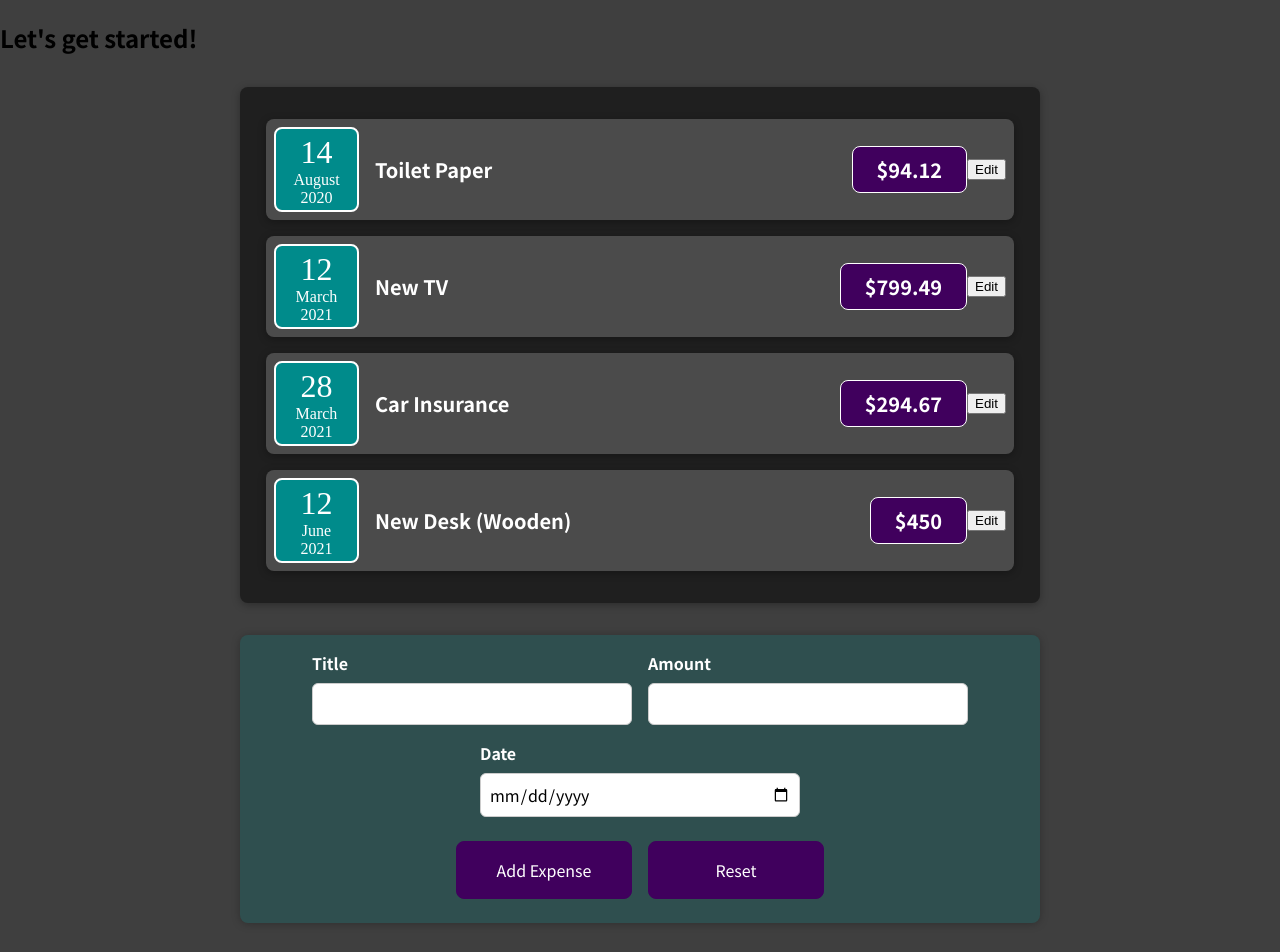
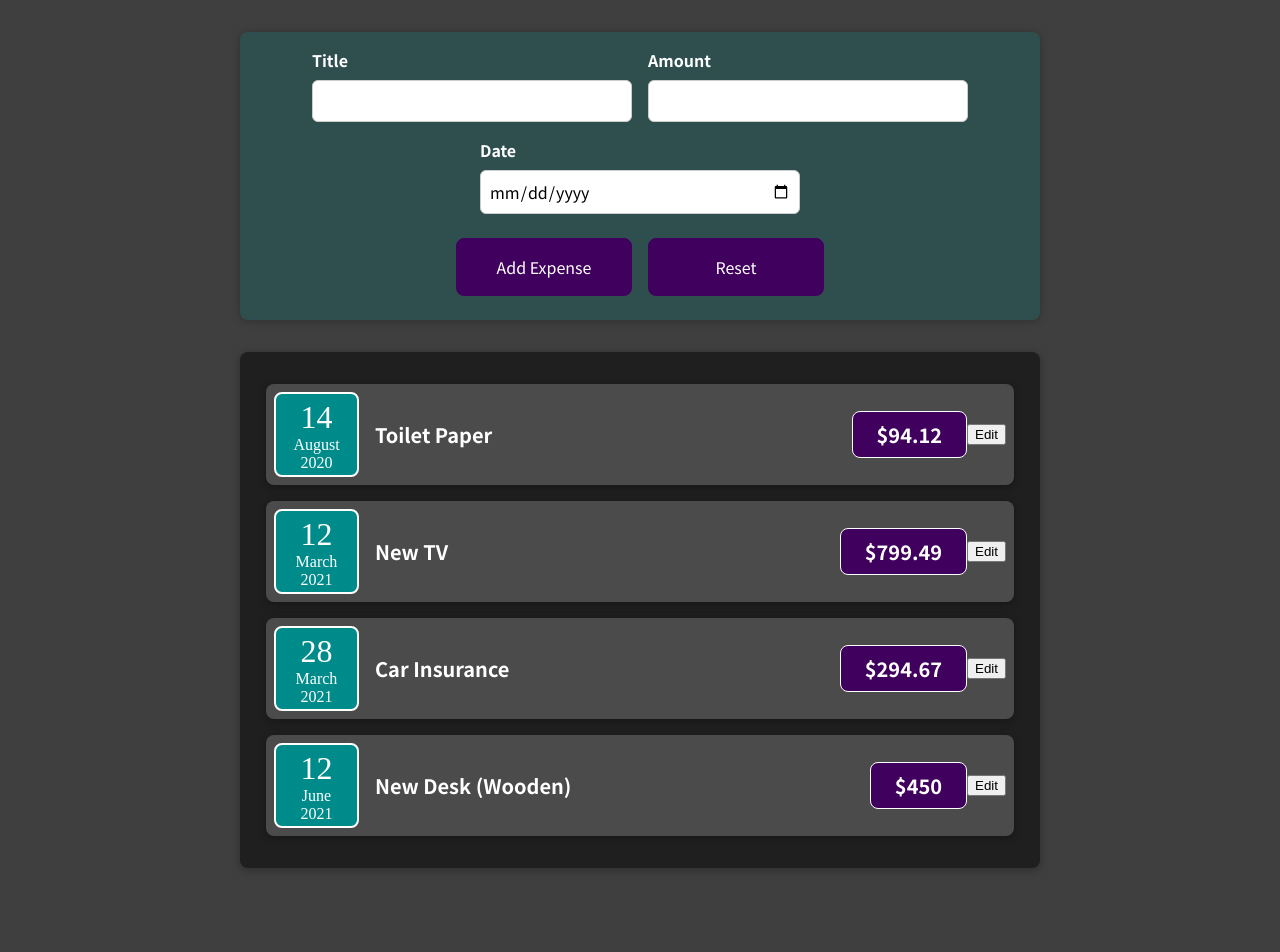
Before and after one commit to Hosseinhgz/expense-tracker-react, a React (Create React App) app: page / in a window 1280 px wide. Shown: the top 952 px of the page. After the commit the page ends 900 px from the top, so only its background shows below. Built offline with nearby package versions, Linux system fonts and the light colour scheme.

Commit message:
Update expense form.

```diff
--- a/src/App.js
+++ b/src/App.js
@@ -27,9 +27,8 @@ function App() {
 
   return (
     <div>
-        <h2>Let's get started!</h2>
+        <NewExpense />
         <Expenses expenses={expenses} />
-        <NewExpense />
     </div>
   );
 }
--- a/src/components/NewExpense/ExpenseForm.js
+++ b/src/components/NewExpense/ExpenseForm.js
@@ -30,28 +30,45 @@ const ExpenseForm = () => {
     }
     const dateChangeHandler = (event) => {
         setEnteredDate(event.target.value)
+        const expenseData = {
+            title: enteredTitle,
+            amount: enteredAmount,
+            date: enteredDate
+        }
+        console.log(expenseData)
+        setEnteredDate("")
+        setEnteredAmount("")
+        setEnteredTitle("")
+    }
+    const submitHandler = (event)=>{
+    event.preventDefault()
+    }
 
+    const resetHandler = () => {
+        setEnteredDate("")
+        setEnteredAmount("")
+        setEnteredTitle("")
     }
 
     return(
-        <form>
+        <form onSubmit={submitHandler}>
             <div className="new-expense__controls">
                 <div className="new-expense__control">
                     <label>Title</label>
-                    <input type="text" onChange={titleChangeHandler}/>
+                    <input type="text" value={enteredTitle} onChange={titleChangeHandler}/>
                 </div>
                 <div className="new-expense__control">
                     <label>Amount</label>
-                    <input type="number" min="0.01" step="0.01" onChange={amountChangeHandler}/>
+                    <input type="number" value={enteredAmount} min="0.01" step="0.01" onChange={amountChangeHandler}/>
                 </div>
                 <div className="new-expense__control">
                     <label>Date</label>
-                    <input type="date" min="2021-01-01" max="2024-12-31" onChange={dateChangeHandler}/>
+                    <input type="date" value={enteredDate} min="2021-01-01" max="2024-12-31" onChange={dateChangeHandler}/>
                 </div>
             </div>
             <div className="newexpense__actions">
                 <button type="submit">Add Expense</button>
-                <button type="reset">Reset</button>
+                <button type="reset" onClick={resetHandler}>Reset</button>
             </div>
         </form>
     )
```
